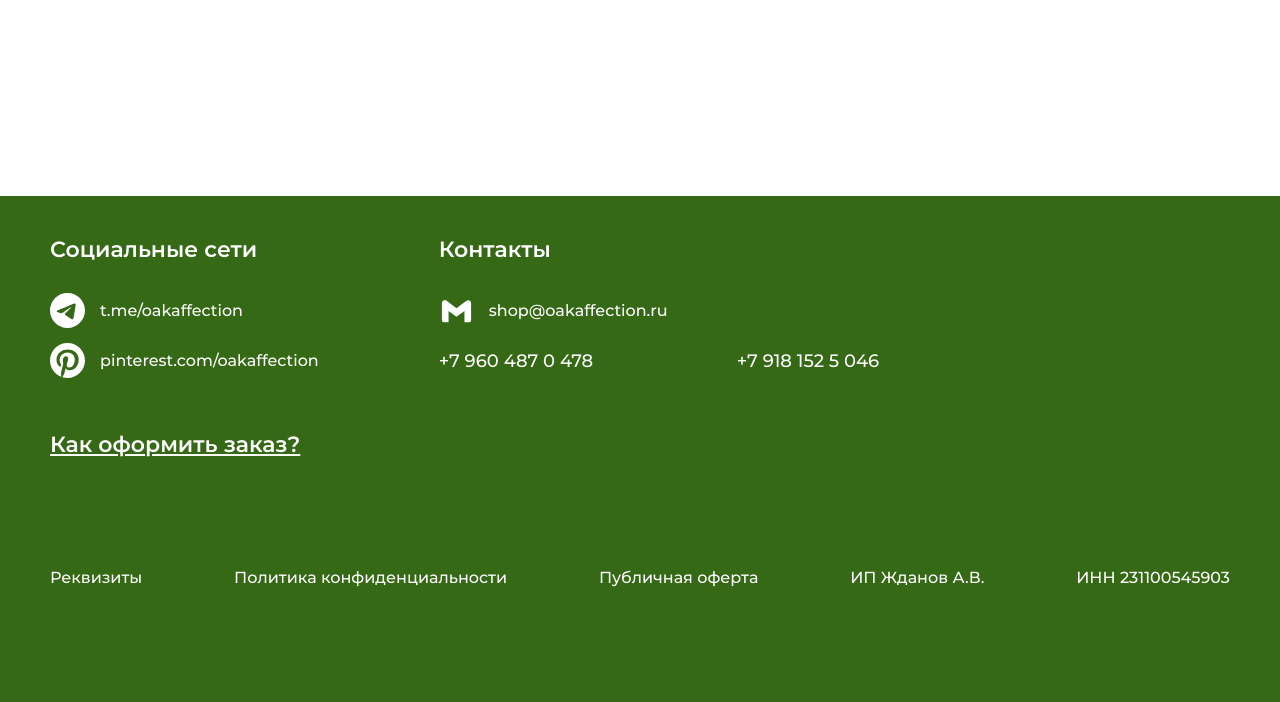
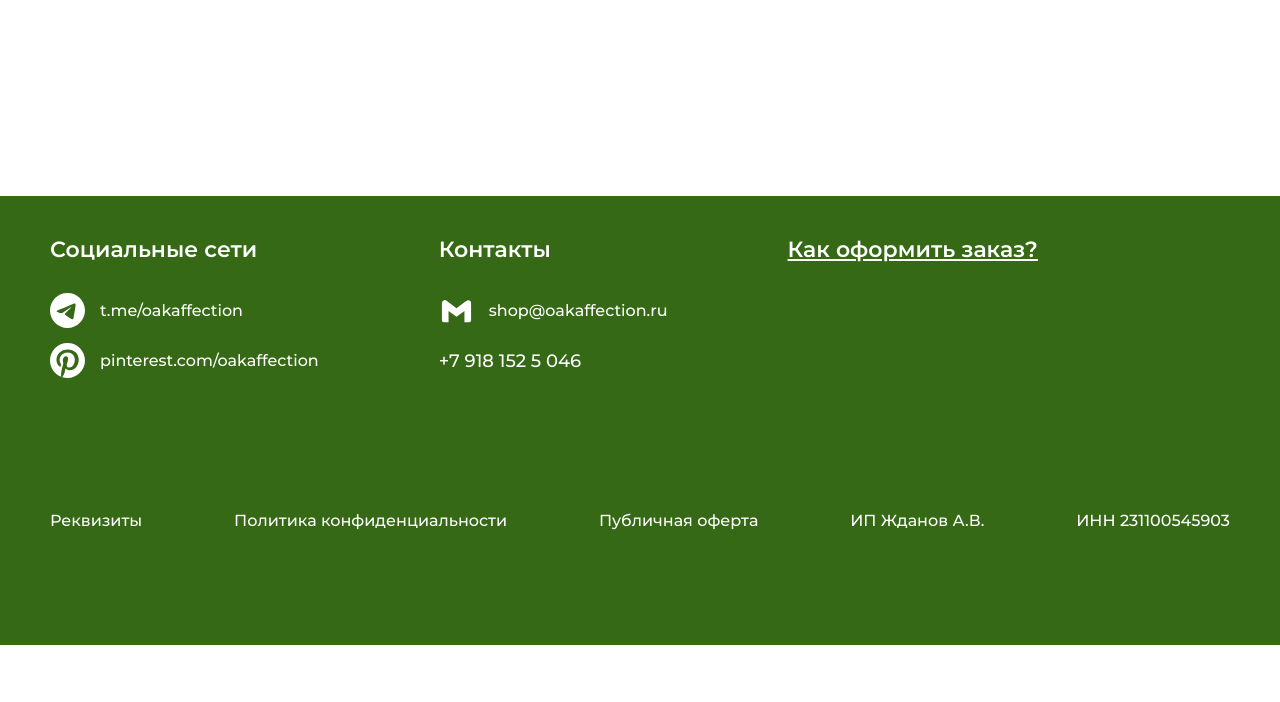
Before and after one commit to dashdash27/OakAffection, a Flask app: page /checkout/cart in a window 1280 px wide. Shown: the part 573-1275 px from the top of the page. After the commit the page ends 1218 px from the top, so only its background shows below. Run offline with Flask 3, Linux system fonts and the light colour scheme; data that the repository does not hold is empty; parts of the project's set-up code (start-up, migrations or seed data) failed here and were passed over; some libraries are stand-ins or nearby versions.

Commit message:
chore: update contacts

```diff
--- a/app/templates/base.html
+++ b/app/templates/base.html
@@ -286,21 +286,6 @@
                         </a>
                         <div class="tels-box">
                             <div class="tel">
-                                <a href="tel:+79604870478" target="_blank" rel="noopener noreferrer" class="footer__link" aria-label="Позвонить по номеру +7 960 487 0 478">
-                                    <div class="link-text">
-                                        +7 960 487 0 478
-                                    </div>
-                                </a>
-                                <div class="tel-mess">
-                                    <a class="whatsapp-link" href="https://wa.me/79604870478" target="_blank" rel="noopener noreferrer">
-                                        <img data-src="{{ url_for('static', filename='img/icons/whatsapp.svg') }}" class="lozad" alt="Whatsapp">
-                                    </a>
-                                    <a href="https://t.me/+79604870478" target="_blank" rel="noopener noreferrer">
-                                        <img data-src="{{ url_for('static', filename='img/icons/telegram-color.svg') }}" class="lozad" alt="Telegram">
-                                    </a>
-                                </div>
-                            </div>
-                            <div class="tel">
                                 <a href="tel:+79181525046" target="_blank" rel="noopener noreferrer" class="footer__link" aria-label="Позвонить по номеру +7 918 152 5 046">
                                     <div class="link-text">
                                         +7 918 152 5 046
--- a/app/templates/checkout/checkout.html
+++ b/app/templates/checkout/checkout.html
@@ -156,7 +156,7 @@
                 </p>
 
                 <div class="order-modal__actions">
-                    <a href="https://t.me/+79604870478" class="order-btn order-btn--tg" target="_blank">Telegram</a>
+                    <a href="https://max.ru/u/f9LHodD0cOJ6RtHIf-Iy4RtoEpUdDZqc-p6TPvJXLD5_XO22-JsAyMhHv3g" class="order-btn order-btn--max" target="_blank">Max</a>
                     <a href="mailto:shop@oakaffection.ru" class="order-btn order-btn--email">Email</a>
                 </div>
 
```
